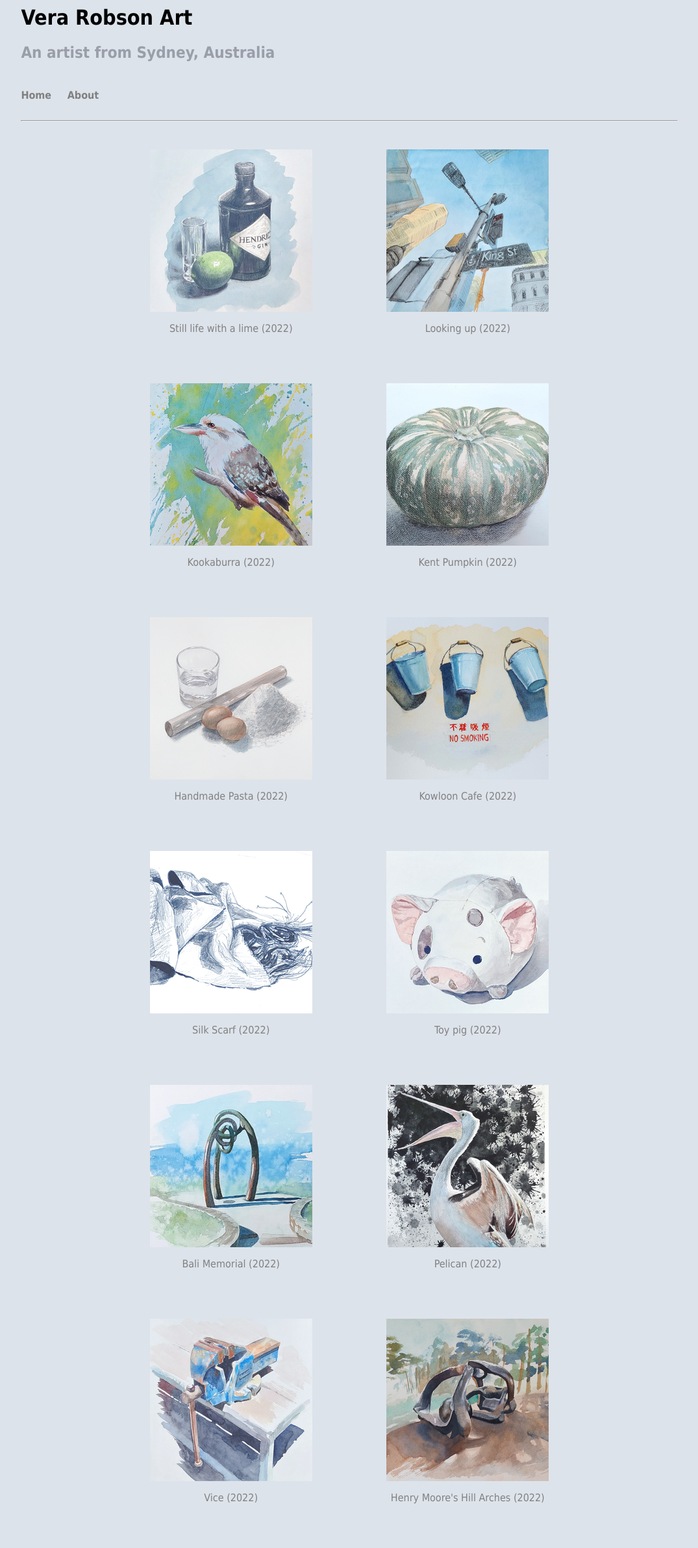
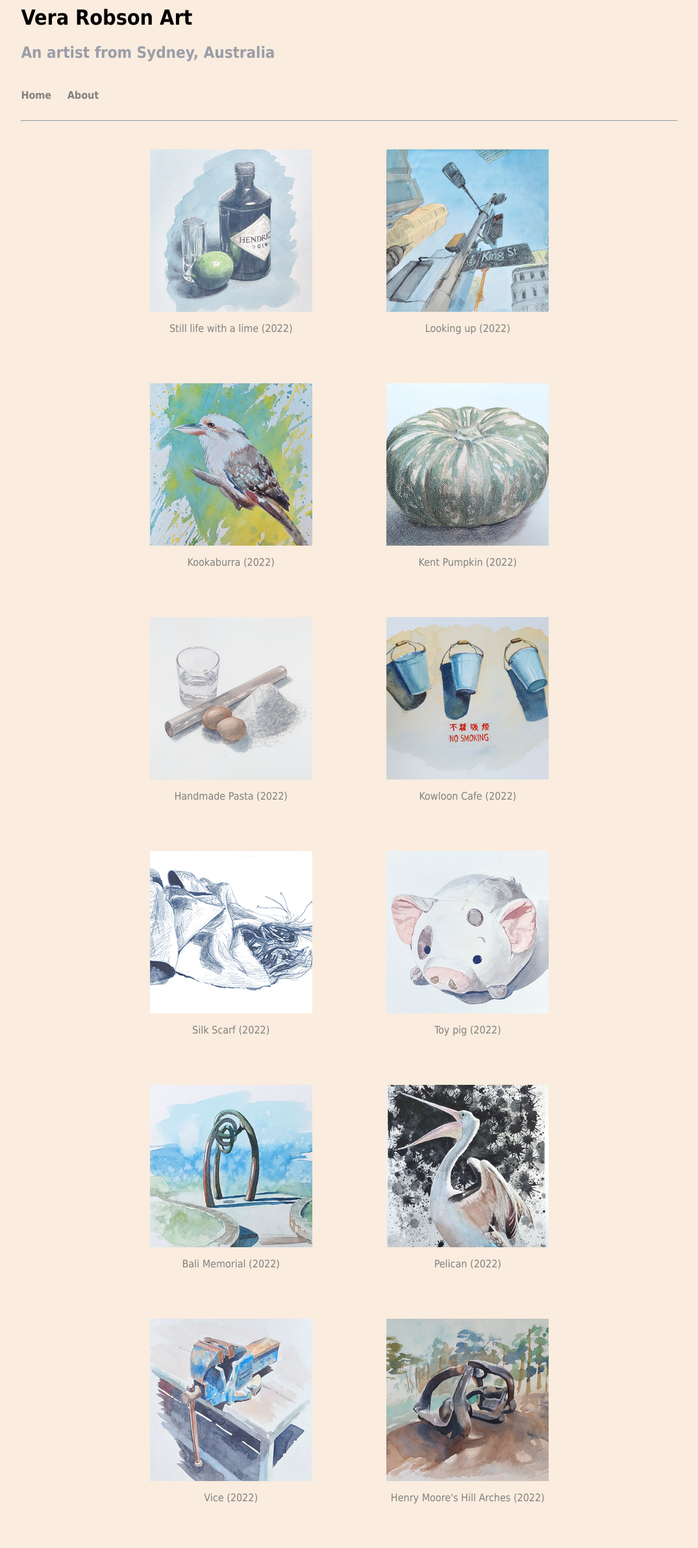
Before and after one commit to verarobsonart/verarobsonart.github.io, a Jekyll site: the page built from index.md, in a window 1280 px wide. Shown: the whole page at 65% size, without its empty margins (102-1177 px from the left). Built offline with Jekyll 4.4.1, drawn with Linux system fonts in a browser that asks for light colours.

Commit message:
Update styles.css

```diff
--- a/assets/css/styles.css
+++ b/assets/css/styles.css
@@ -11,7 +11,7 @@
 
 body {
   font-family: Tahoma, Verdana, Arial, Helvetica, sans-serif;
-  background-color: #dde3eb;
+  background-color: #faecde;
 }
 
 
```
